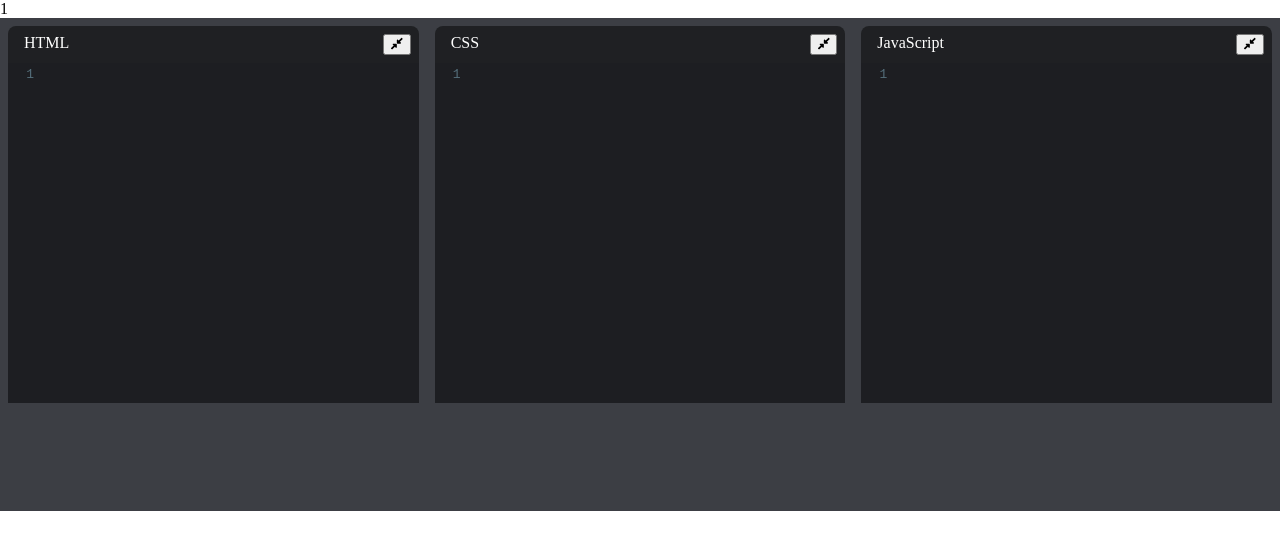
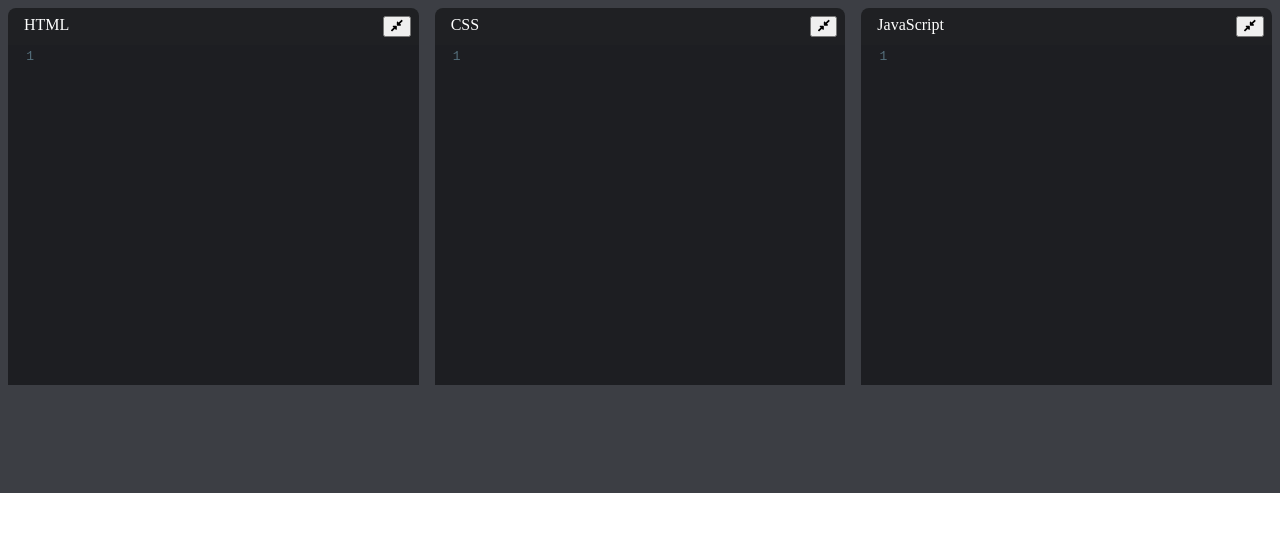
Before and after one commit to mithson/code-editor, a React app: page public/index.html in a window 1280 px wide. Built offline with nearby package versions, Linux system fonts and the light colour scheme.

Commit message:
typo fixed

```diff
--- a/public/index.html
+++ b/public/index.html
@@ -5,7 +5,7 @@
     <meta name="viewport" content="width=device-width, initial-scale=1" />
     <title>CodePen</title>
   </head>
-  <body>1
+  <body>
     <noscript>You need to enable JavaScript to run this app.</noscript>
     <div id="root">
 
```
